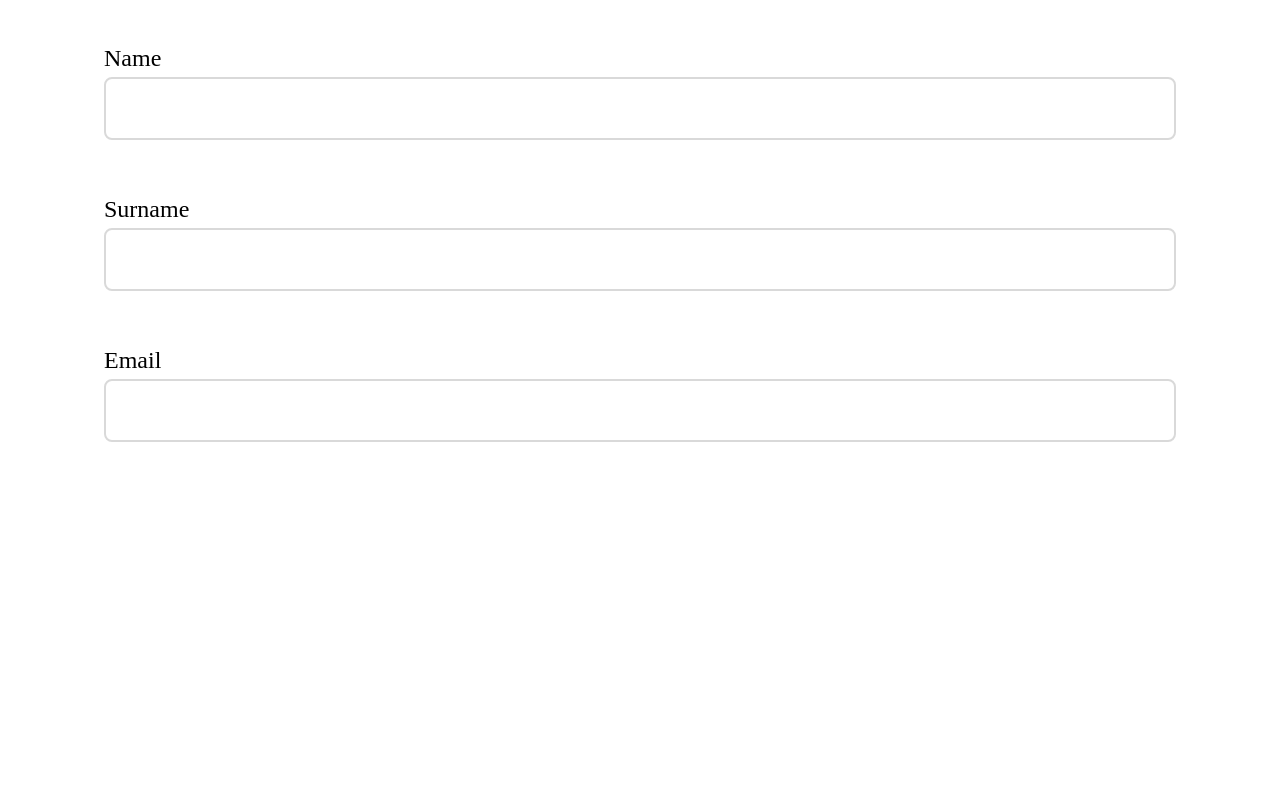
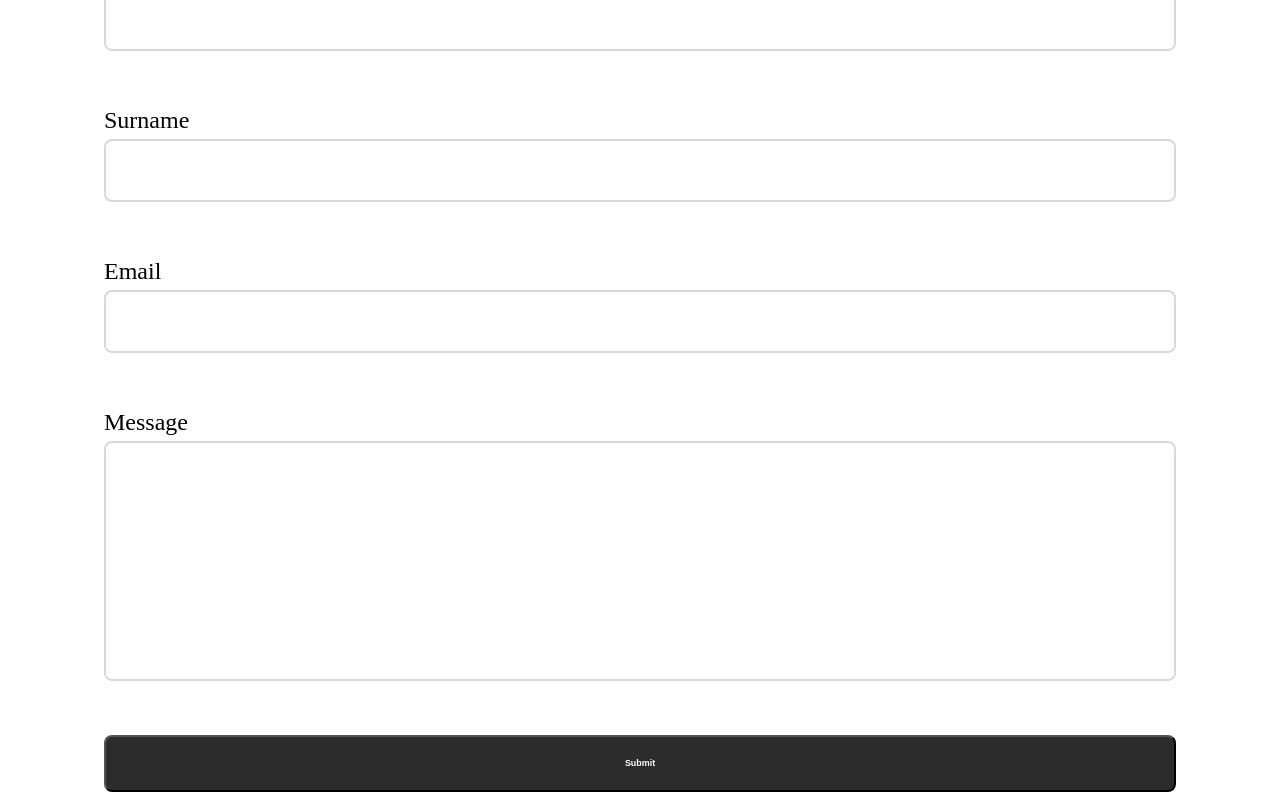
Before and after one commit to iskolutions/iskolutions.github.io, a plain HTML site: page contact.html in a window 1280 px wide. Shown: the part 1785-2585 px from the top of the page. Before the commit the page ends 2325 px from the top, so only its background shows below. Drawn offline with Linux system fonts and the light colour scheme; a web font is replaced by a local one.

Commit message:
Initialized the development of the Contact page

```diff
--- a/contact.html
+++ b/contact.html
@@ -49,6 +49,13 @@
                 <h6>Email</h6>
                 <input class="input-box" type="text">
             </div>
+            <div class="input-container" id="inputMessage">
+                <h6>Message</h6>
+                <textarea class="message-box"></textarea>
+            </div>
+            <button class="send-btn">
+                <h6>Submit</h6>
+            </button>
         </div>
     </div>
 </body>
--- a/css/contact.css
+++ b/css/contact.css
@@ -72,16 +72,14 @@
     font-size: 5rem;
     font-weight: 500;
 }
-
-.input-container {
-}
 .input-container h6 {
     font-family: "Georama", serif;
     font-size: 1.5rem;
     font-weight: 300;
     margin-bottom: 5px;
 }
-.input-box {
+.input-box,
+.message-box{
     width: 100%;
     height: auto;
     box-sizing: border-box;
@@ -89,3 +87,20 @@
     border: #d9d9d9ff 2px solid;
     border-radius: 8px;
 }
+.message-box {
+    resize: none;
+    height: 15rem;
+}
+
+.send-btn {
+    width: 100%;
+    height: auto;
+    margin-top: 50px;
+    box-sizing: border-box;
+    background-color: #2c2c2c;
+    border-radius: 8px;
+    color: #fff;
+}
+.send-btn:hover {
+    background-color: #1b1b1b;
+}
```
